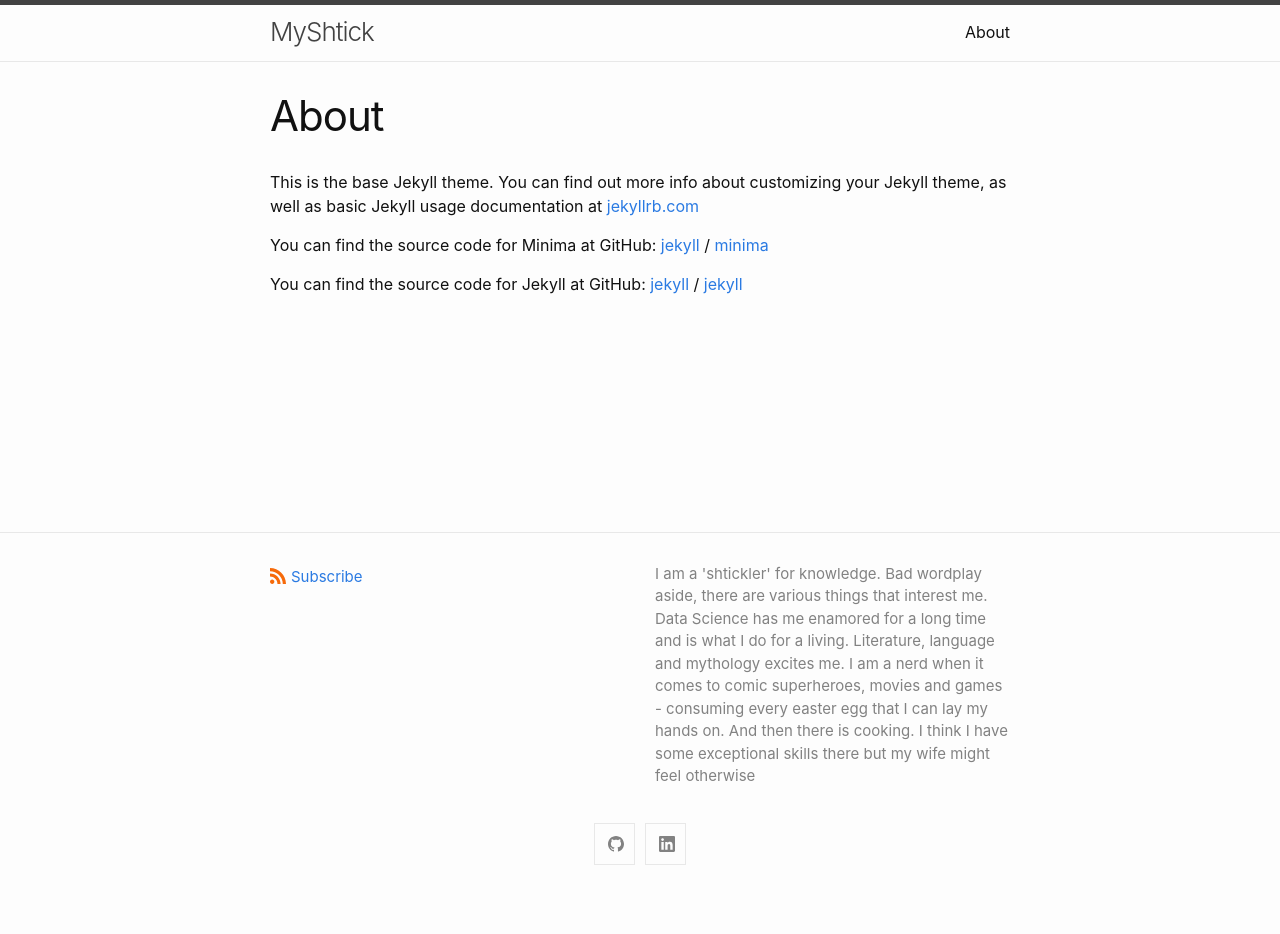
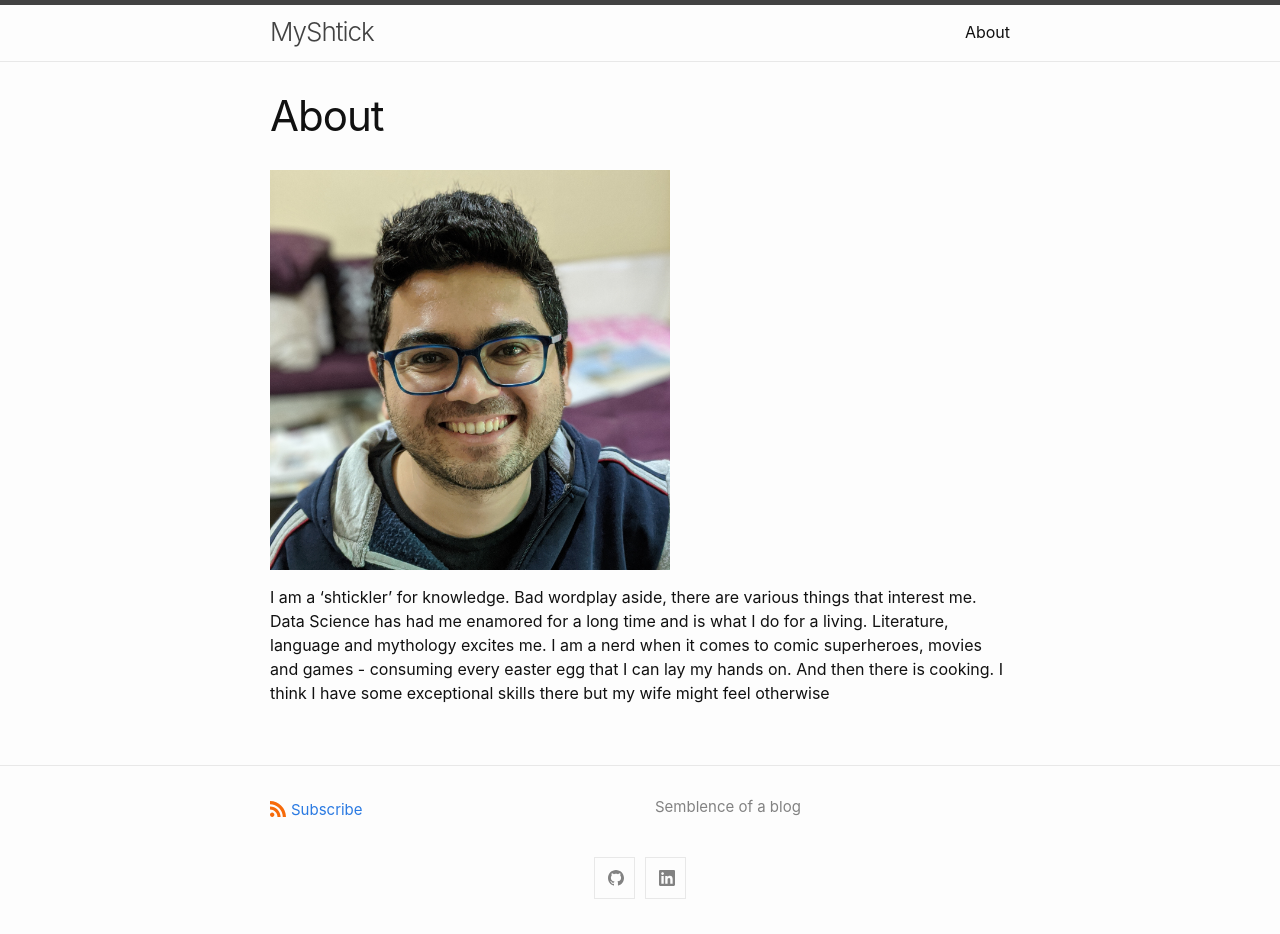
Before and after one commit to nitinrawatiitd/nitinrawatiitd.github.io, a Jekyll site: the page built from docs/about.markdown, in a window 1280 px wide. Built offline with Jekyll 4.4.1, drawn with Linux system fonts in a browser that asks for light colours; before the commit the page ends 900 px from its top, so only the background shows below that.

Commit message:
Change about.md and downsize the description on home page

```diff
--- a/docs/_config.yml
+++ b/docs/_config.yml
@@ -21,11 +21,7 @@
 title: MyShtick
 email: nitin.rawat.iitd@gmail.com
 description: >- # this means to ignore newlines until "baseurl:"
-  I am a 'shtickler' for knowledge. Bad wordplay aside, there are various things that interest me.
-  Data Science has me enamored for a long time and is what I do for a living. Literature, language and mythology
-  excites me. I am a nerd when it comes to comic superheroes, movies and games - consuming every easter egg
-  that I can lay my hands on. And then there is cooking. I think I have some exceptional skills there but my
-  wife might feel otherwise
+  Semblence of a blog
 baseurl: "" # the subpath of your site, e.g. /blog
 url: "" # the base hostname & protocol for your site, e.g. http://example.com
 
--- a/docs/about.markdown
+++ b/docs/about.markdown
@@ -4,15 +4,7 @@ title: About
 permalink: /about/
 ---
 
-This is the base Jekyll theme. You can find out more info about customizing your Jekyll theme, as well as basic Jekyll usage documentation at [jekyllrb.com](https://jekyllrb.com/)
+![Artificial neural network]({{ '/assets/pics/cover_pic.jpg' | relative_url }})
+{: style="width: 400px; max-width: 100%;"}
 
-You can find the source code for Minima at GitHub:
-[jekyll][jekyll-organization] /
-[minima](https://github.com/jekyll/minima)
-
-You can find the source code for Jekyll at GitHub:
-[jekyll][jekyll-organization] /
-[jekyll](https://github.com/jekyll/jekyll)
-
-
-[jekyll-organization]: https://github.com/jekyll
+I am a 'shtickler' for knowledge. Bad wordplay aside, there are various things that interest me. Data Science has had me enamored for a long time and is what I do for a living. Literature, language and mythology excites me. I am a nerd when it comes to comic superheroes, movies and games - consuming every easter egg that I can lay my hands on. And then there is cooking. I think I have some exceptional skills there but my wife might feel otherwise
```
Also changed, not shown: docs/assets/pics/cover_pic.jpg (added).
